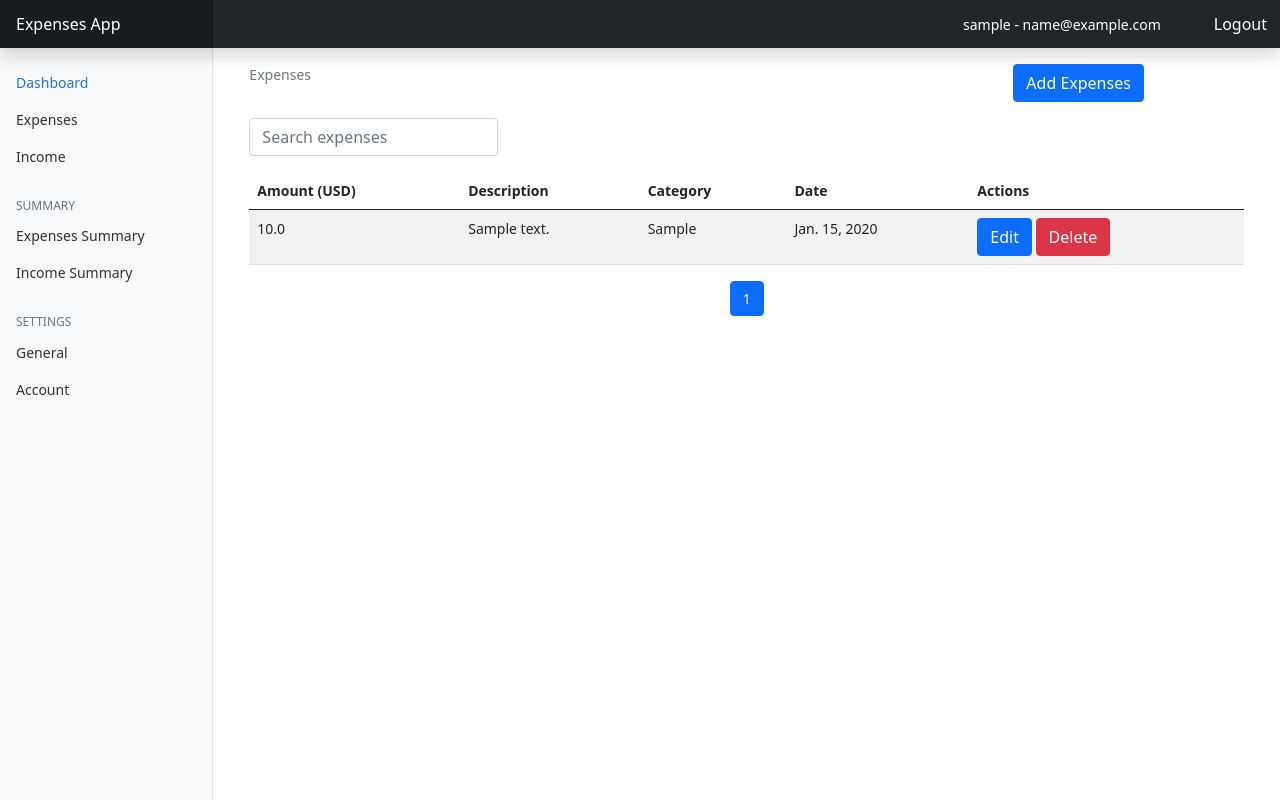
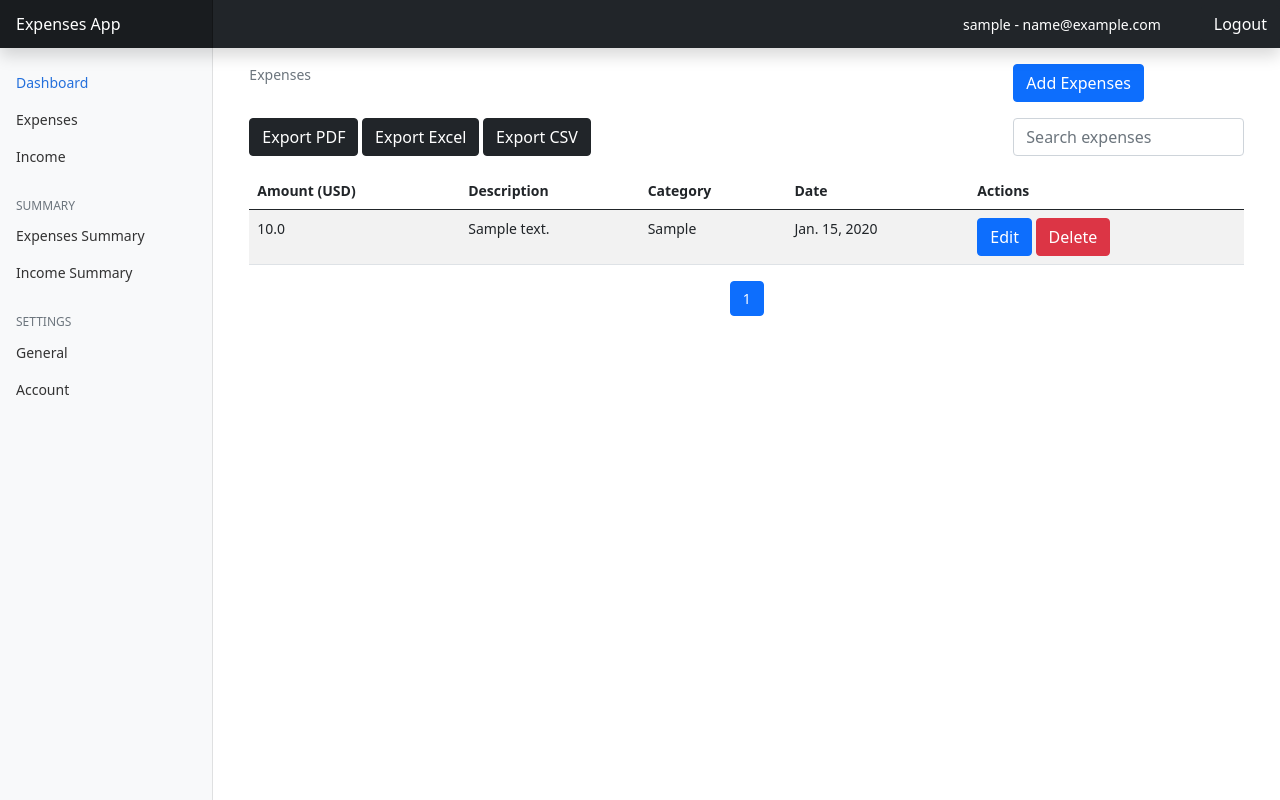
Before and after one commit to shenolosman/expenses_project, a Django app: page / in a window 1280 px wide. Run offline with Django 5.2, Linux system fonts and the light colour scheme; a user stored in the database is signed in; tables that the repository leaves empty hold one stand-in row (values such as "Sample post"); some libraries are stand-ins or nearby versions.

Commit message:
export files

```diff
--- a/expenseswebsite/expenses/urls.py
+++ b/expenseswebsite/expenses/urls.py
@@ -14,4 +14,7 @@ urlpatterns = [
         name="expense-summary",
     ),
     path("stats", views.stats_view, name="stats"),
+    path("export_csv", views.export_csv, name="export-csv"),
+    path("export_pdf", views.export_pdf, name="export-pdf"),
+    path("export_excel", views.export_excel, name="export-excel"),
 ]
--- a/expenseswebsite/expenses/views.py
+++ b/expenseswebsite/expenses/views.py
@@ -5,9 +5,15 @@ from .models import Category, Expense
 from django.contrib import messages
 from django.core.paginator import Paginator
 import json
-from django.http import JsonResponse
+from django.http import HttpResponse, JsonResponse
 from userpreferences.models import UserPreferences
 import datetime
+import csv
+import xlwt
+from weasyprint import HTML, CSS
+import tempfile
+from django.template.loader import render_to_string
+from django.db.models import Sum
 
 # Create your views here.
 
@@ -164,3 +170,82 @@ def expense_category_summary(request):
 
 def stats_view(request):
     return render(request, "expenses/stats.html")
+
+
+def export_csv(request):
+    response = HttpResponse(content_type="text/csv")
+    response["Content-Disposition"] = (
+        "attachment; filename=expenses" + str(datetime.datetime.now()) + ".csv"
+    )
+
+    writer = csv.writer(response)
+    writer.writerow(["Amount", "Description", "Category", "Date"])
+
+    expenses = Expense.objects.filter(owner=request.user)
+    for expense in expenses:
+        writer.writerow(
+            [expense.amount, expense.description, expense.category, expense.date]
+        )
+
+    return response
+
+
+def export_excel(request):
+    response = HttpResponse(content_type="application/ms-excel")
+    response["Content-Disposition"] = (
+        "attachment; filename=expenses" + str(datetime.datetime.now()) + ".xls"
+    )
+
+    wb = xlwt.Workbook(encoding="utf-8")
+    ws = wb.add_sheet("Expenses")
+
+    row_num = 0
+    font_style = xlwt.XFStyle()
+    font_style.font.bold = True
+
+    columns = ["Amount", "Description", "Category", "Date"]
+
+    for col_num in range(len(columns)):
+        ws.write(row_num, col_num, columns[col_num], font_style)
+
+    font_style = xlwt.XFStyle()
+
+    rows = Expense.objects.filter(owner=request.user).values_list(
+        "amount", "description", "category", "date"
+    )
+    for row in rows:
+        row_num += 1
+        for col_num in range(len(row)):
+            ws.write(row_num, col_num, str(row[col_num]), font_style)
+
+    wb.save(response)
+    return response
+
+
+def export_pdf(request):
+    response = HttpResponse(content_type="application/pdf")
+    response["Content-Disposition"] = (
+        "inline; attachment; filename=expenses" + str(datetime.datetime.now()) + ".pdf"
+    )
+    response["Content-Transfer-Encoding"] = "binary"
+
+    expenses = Expense.objects.filter(owner=request.user)
+
+    sum = expenses.aggregate(Sum("amount"))
+    html_string = render_to_string(
+        "expenses/pdf-output.html",
+        {
+            "expenses": expenses,
+            "total": sum["amount__sum"],
+        },
+    )
+    html = HTML(string=html_string)
+    result = html.write_pdf()
+
+    with tempfile.NamedTemporaryFile(delete=True) as output:
+        output.write(result)
+        output.flush()
+        output = open(output.name, "rb")
+        response.write(output.read())
+
+    return response
--- a/expenseswebsite/templates/expenses/index.html
+++ b/expenseswebsite/templates/expenses/index.html
@@ -19,10 +19,19 @@
 </div>
 <div class="container">
     {% include 'partials/_messages.html' %}
-    <div class="mb-3 col-md-3">
-        <input type="text" class="form-control" name="search" placeholder="Search expenses" aria-label="Search expenses"
-            aria-describedby="button-addon2" id="searchExpenses">
+    <div class="row">
+
+        <div class="col-md-9">
+            <a href="{% url 'export-pdf' %}" class="btn btn-dark">Export PDF</a>
+            <a href="{% url 'export-excel' %}" class="btn btn-dark">Export Excel</a>
+            <a href="{% url 'export-csv' %}" class="btn btn-dark">Export CSV</a>
+        </div>
+        <div class="mb-3 col-md-3">
+            <input type="text" class="form-control" name="search" placeholder="Search expenses"
+                aria-label="Search expenses" aria-describedby="button-addon2" id="searchExpenses">
+        </div>
     </div>
+
     <div class="list-table">
         <table class="table table-striped table-hover">
             <thead>
```
Also changed, not shown: expenseswebsite/templates/expenses/pdf-output.html (added, +57 -0 lines), 2 other files.
